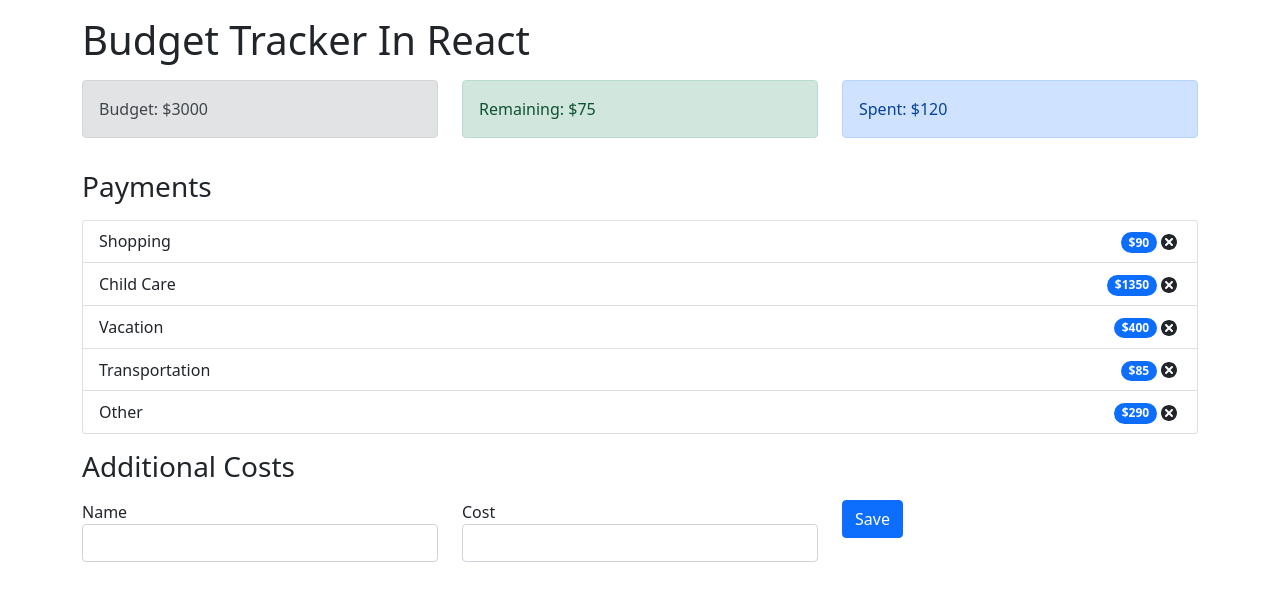
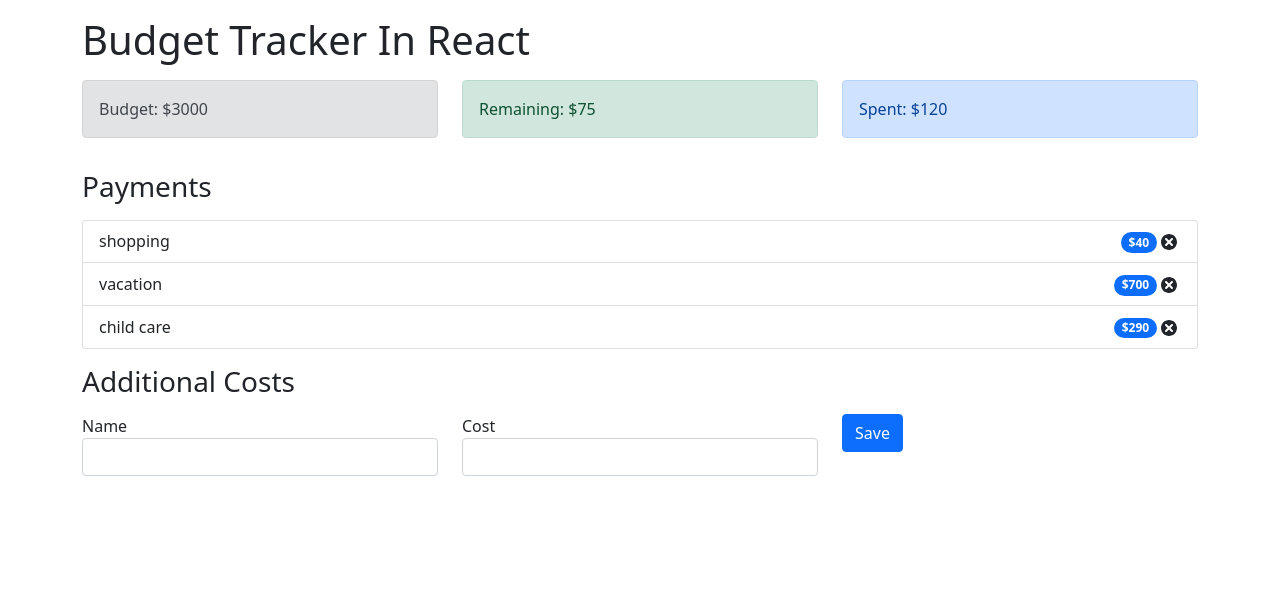
Before and after one commit to chrisclarkedev/rb_tracker, a React (Create React App) app: page / in a window 1280 px wide. Shown: the top 600 px of the page. Built offline with nearby package versions, Linux system fonts and the light colour scheme.

Commit message:
appcontext implementation

```diff
--- a/src/components/List.js
+++ b/src/components/List.js
@@ -1,15 +1,9 @@
-import React from 'react';
+import React, { useContext } from 'react';
 import ListItems from './ListItems';
+import { AppContext } from '../context/AppContext';
 
 const List = () => {
-  const expenses = [
-    { id: 1, name: 'Shopping', cost: 90 },
-    { id: 2, name: 'Child Care', cost: 1350 },
-    { id: 3, name: 'Vacation', cost: 400 },
-    { id: 4, name: 'Transportation', cost: 85 },
-    { id: 5, name: 'Other', cost: 290 },
-  ];
-
+  const { expenses } = useContext(AppContext);
   return (
     <ul className="list-group">
       {expenses.map((expense) => (
--- a/src/context/AppContext.js
+++ b/src/context/AppContext.js
@@ -8,6 +8,7 @@
   }
 };
 
+// Loaded when the App starts for the first time
 const initialState = {
   budget: 3000,
   expenses: [
@@ -28,7 +29,7 @@
     <AppContext.Provider
       value={{
         budget: state.budget,
-        expense: state.expenses,
+        expenses: state.expenses,
         dispatch,
       }}
     >
```
